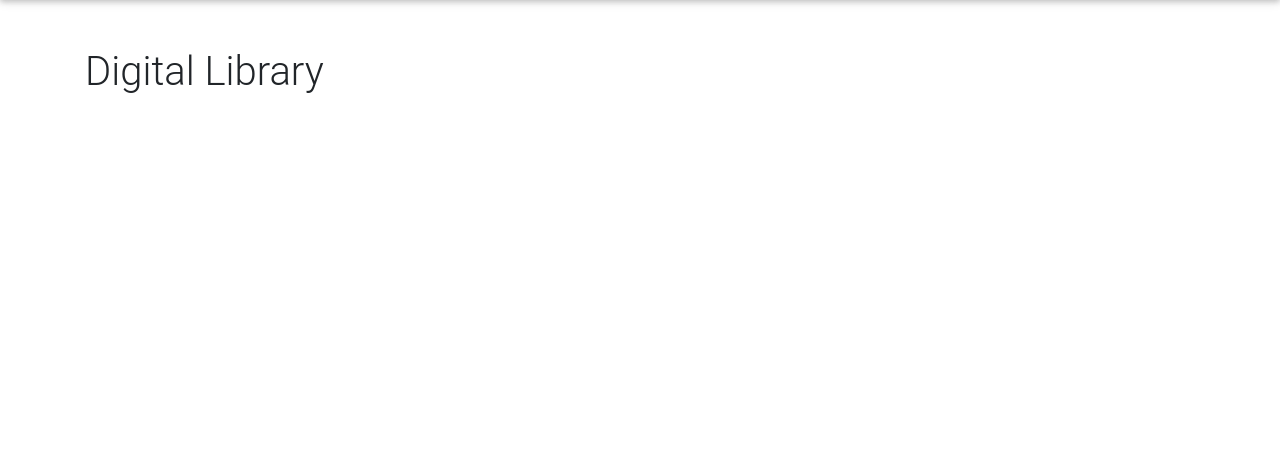
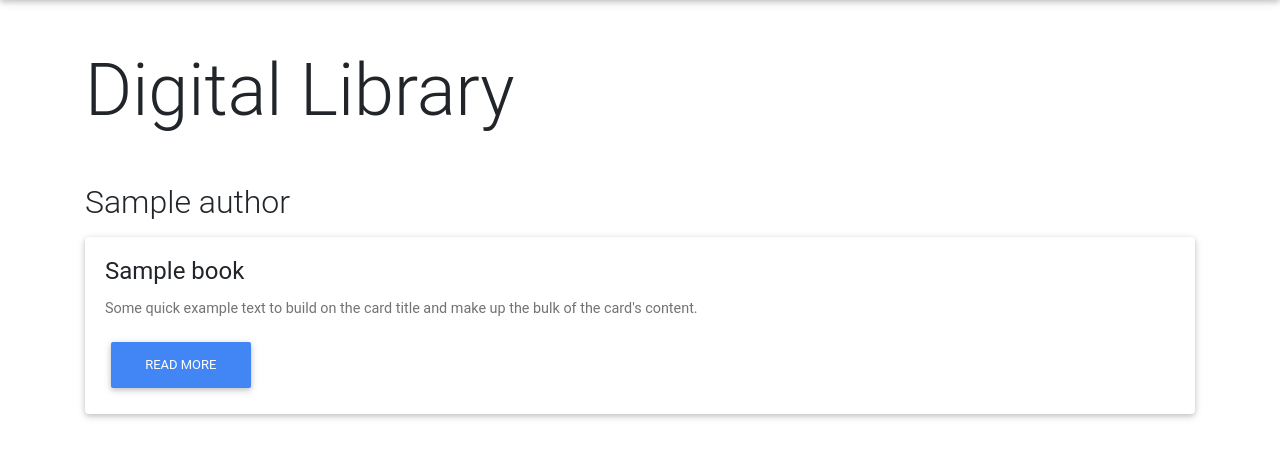
Before and after one commit to m3xan1k/flask-project, a Flask app: page / in a window 1280 px wide. Shown: the part 59-517 px from the top of the page. Run offline with Flask 2, Linux system fonts and the light colour scheme; tables that the repository leaves empty hold one stand-in row (values such as "Sample post"); some libraries are stand-ins or nearby versions.

Commit message:
index template

```diff
--- a/app.py
+++ b/app.py
@@ -76,7 +76,8 @@ def load_user(id):
 
 @app.route('/')
 def index():
-    return render_template('index.html')
+    authors = Author.query.all()
+    return render_template('index.html', authors=authors)
 
 
 @app.route('/signup', methods=['GET', 'POST'])
@@ -159,5 +160,11 @@ def book_add():
     return render_template('book_add.html', form=form)
 
 
+@app.route('/book/detail/<int:id>')
+def book_detail(id):
+    book = Book.query.get(id)
+    return render_template('book_detail.html', book=book)
+
+
 if __name__ == '__main__':
     app.run(debug=True)
--- a/templates/index.html
+++ b/templates/index.html
@@ -2,6 +2,42 @@
 
 {% block content %}
 
-    <h1>Digital Library</h1>
+    <h1 class="display-3 mb-5">Digital Library</h1>
+
+    {% for author in authors %}
+
+        <div class="mb-5">
+        <h2 class="mb-3">{{ author.name }}</h2>
+
+        {% for row in author.books | batch(3) %}
+        <div class="card-deck">
+        {% for book in row %}
+
+        <!-- Card -->
+        <div class="card mb-4">
+
+        <!-- Card image
+        <img class="card-img-top" src="https://mdbootstrap.com/img/Photos/Others/images/43.jpg" alt="Card image cap"> -->
+
+        <!-- Card content -->
+        <div class="card-body">
+
+            <!-- Title -->
+            <h4 class="card-title"><a>{{ book.name }}</a></h4>
+            <!-- Text -->
+            <p class="card-text">Some quick example text to build on the card title and make up the bulk of the card's content.</p>
+            <!-- Button -->
+            <a href="/book/detail/{{ book.id }}" class="btn btn-primary">Read more</a>
+
+        </div>
+
+        </div>
+
+        <!-- Card -->
+        {% endfor %}
+        </div>
+        {% endfor %}
+        </div>
+    {% endfor %}
 
 {% endblock content %}
```
